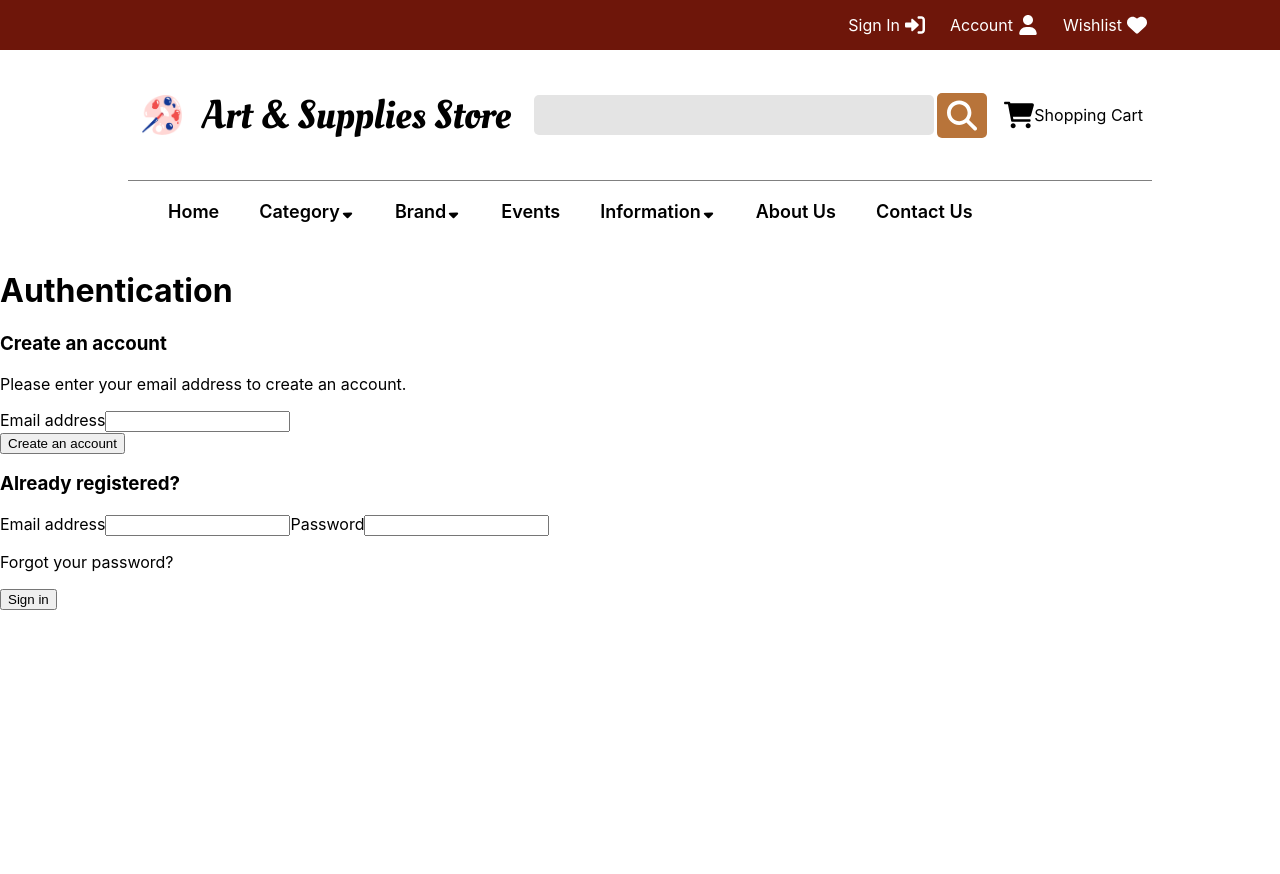
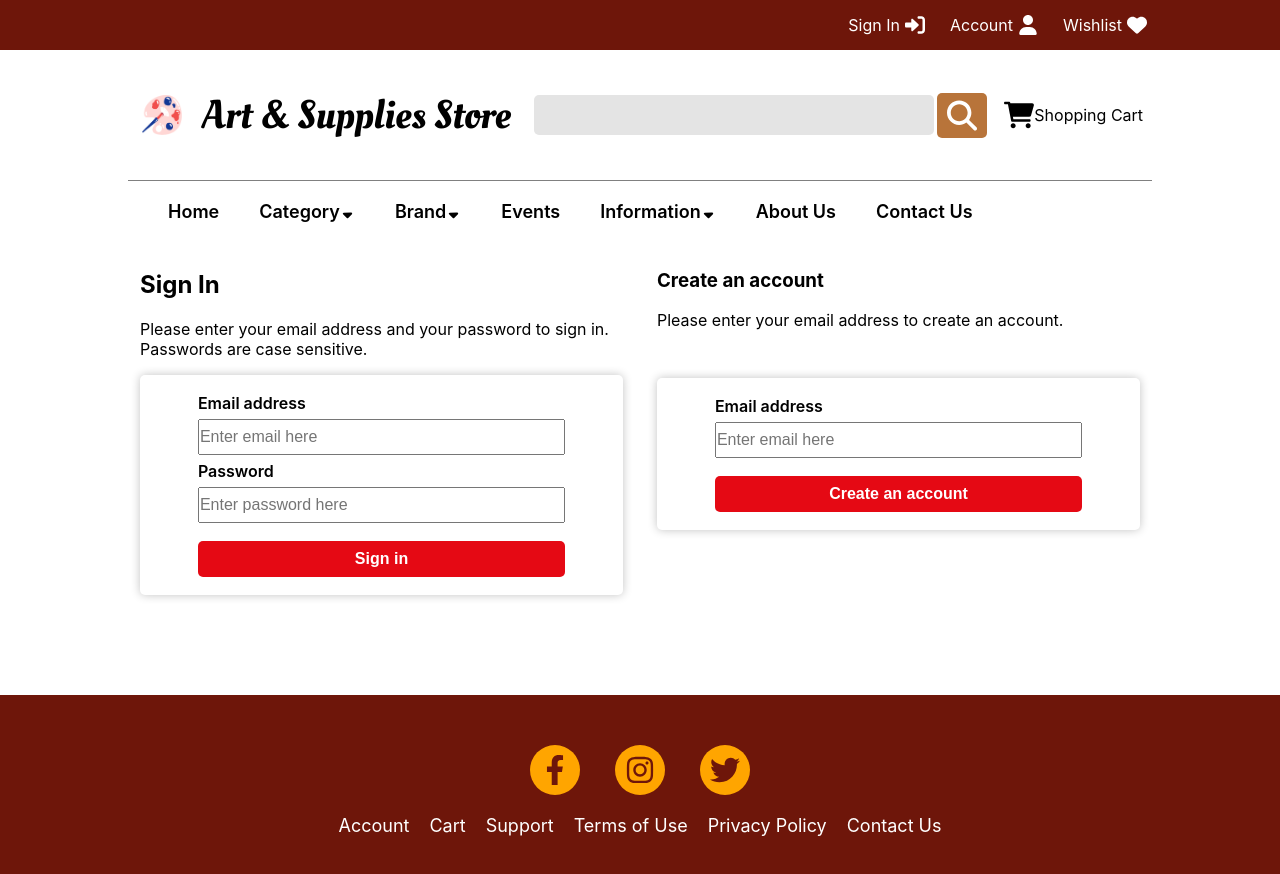
Before and after one commit to asdiAdi/ecommerce, a Next.js app: page /login in a window 1280 px wide. Shown: the top 874 px of the page. Before the commit the page ends 800 px from the top, so only its background shows below. Built offline with nearby package versions, Linux system fonts and the light colour scheme.

Commit message:
feat: added login page, and footers

```diff
--- /dev/null
+++ b/components/footer.tsx
@@ -0,0 +1,28 @@
+import React from "react";
+import styles from "../styles/Home.module.css"
+
+export default function Footer() {
+    return (
+        <footer className={styles.footer}>
+        <div className={styles['icon-container']}>
+          <a className={styles['icon-border']} href='https://www.linkedin.com/in/carl-timothy-adi-a73b1b1a1/' target='_blank' rel="noopener noreferrer">
+            <svg className={styles.icon} width={30} height={30} fill="currentColor" xmlns="http://www.w3.org/2000/svg" viewBox="0 0 320 512"><path d="M279.14 288l14.22-92.66h-88.91v-60.13c0-25.35 12.42-50.06 52.24-50.06h40.42V6.26S260.43 0 225.36 0c-73.22 0-121.08 44.38-121.08 124.72v70.62H22.89V288h81.39v224h100.17V288z" /></svg>
+          </a>
+          <a className={styles['icon-border']} href='https://www.linkedin.com/in/carl-timothy-adi-a73b1b1a1/' target='_blank' rel="noopener noreferrer">
+            <svg className={styles.icon} width={30} height={30} fill="currentColor" xmlns="http://www.w3.org/2000/svg" viewBox="0 0 448 512"><path d="M224.1 141c-63.6 0-114.9 51.3-114.9 114.9s51.3 114.9 114.9 114.9S339 319.5 339 255.9 287.7 141 224.1 141zm0 189.6c-41.1 0-74.7-33.5-74.7-74.7s33.5-74.7 74.7-74.7 74.7 33.5 74.7 74.7-33.6 74.7-74.7 74.7zm146.4-194.3c0 14.9-12 26.8-26.8 26.8-14.9 0-26.8-12-26.8-26.8s12-26.8 26.8-26.8 26.8 12 26.8 26.8zm76.1 27.2c-1.7-35.9-9.9-67.7-36.2-93.9-26.2-26.2-58-34.4-93.9-36.2-37-2.1-147.9-2.1-184.9 0-35.8 1.7-67.6 9.9-93.9 36.1s-34.4 58-36.2 93.9c-2.1 37-2.1 147.9 0 184.9 1.7 35.9 9.9 67.7 36.2 93.9s58 34.4 93.9 36.2c37 2.1 147.9 2.1 184.9 0 35.9-1.7 67.7-9.9 93.9-36.2 26.2-26.2 34.4-58 36.2-93.9 2.1-37 2.1-147.8 0-184.8zM398.8 388c-7.8 19.6-22.9 34.7-42.6 42.6-29.5 11.7-99.5 9-132.1 9s-102.7 2.6-132.1-9c-19.6-7.8-34.7-22.9-42.6-42.6-11.7-29.5-9-99.5-9-132.1s-2.6-102.7 9-132.1c7.8-19.6 22.9-34.7 42.6-42.6 29.5-11.7 99.5-9 132.1-9s102.7-2.6 132.1 9c19.6 7.8 34.7 22.9 42.6 42.6 11.7 29.5 9 99.5 9 132.1s2.7 102.7-9 132.1z" /></svg>
+          </a>
+          <a className={styles['icon-border']} href='https://www.linkedin.com/in/carl-timothy-adi-a73b1b1a1/' target='_blank' rel="noopener noreferrer">
+            <svg className={styles.icon} width={30} height={30} fill="currentColor" xmlns="http://www.w3.org/2000/svg" viewBox="0 0 512 512"><path d="M459.37 151.716c.325 4.548.325 9.097.325 13.645 0 138.72-105.583 298.558-298.558 298.558-59.452 0-114.68-17.219-161.137-47.106 8.447.974 16.568 1.299 25.34 1.299 49.055 0 94.213-16.568 130.274-44.832-46.132-.975-84.792-31.188-98.112-72.772 6.498.974 12.995 1.624 19.818 1.624 9.421 0 18.843-1.3 27.614-3.573-48.081-9.747-84.143-51.98-84.143-102.985v-1.299c13.969 7.797 30.214 12.67 47.431 13.319-28.264-18.843-46.781-51.005-46.781-87.391 0-19.492 5.197-37.36 14.294-52.954 51.655 63.675 129.3 105.258 216.365 109.807-1.624-7.797-2.599-15.918-2.599-24.04 0-57.828 46.782-104.934 104.934-104.934 30.213 0 57.502 12.67 76.67 33.137 23.715-4.548 46.456-13.32 66.599-25.34-7.798 24.366-24.366 44.833-46.132 57.827 21.117-2.273 41.584-8.122 60.426-16.243-14.292 20.791-32.161 39.308-52.628 54.253z" /></svg>
+          </a >
+        </div>
+        <div className={styles['footer-links']}>
+          <div>Account</ div>
+          <div>Cart</div>
+          <div>Support</div>
+          <div>Terms of Use</div>
+          <div>Privacy Policy</ div>
+          <div>Contact Us</div>
+        </div>
+      </footer>
+    )
+}
--- a/pages/canvas-board.tsx
+++ b/pages/canvas-board.tsx
@@ -1,11 +1,11 @@
 import React from "react";
 import Topbar from "../components/topbar";
 import Topnav from "../components/topnav";
+import Footer from "../components/footer";
 import styles from "../styles/productDisplay.module.css"
 import Image from "next/image";
 import { v4 as uuidv4 } from 'uuid';
 import { IProduct } from '../models/Product';
-
 
 const Card = (props: { product: IProduct }) => {
     return (
@@ -65,10 +65,8 @@ export default function CanvasBoard(props: { products: IProduct[] }) {
                         ))
                     }
                 </div>
-
-
             </main>
-
+            <Footer/>
         </div>
     )
 }
--- a/pages/login.tsx
+++ b/pages/login.tsx
@@ -1,51 +1,47 @@
 import Topbar from "../components/topbar";
 import Topnav from "../components/topnav";
+import Footer from "../components/footer";
+import styles from "../styles/login.module.css";
 
 export default function Login() {
     return (
-        <div>
+        <div className={styles.container}>
             <header>
                 <Topbar />
                 <Topnav />
             </header>
-            <main className="container">
-                <h1 className="page-heading">Authentication</h1>
-                <form action="https://theoilpaintstore.com/login" method="post" id="create-account_form" className="box">
-                    <h3 className="page-subheading">Create an account</h3>
-                    <p>Please enter your email address to create an account.</p>
-                    <div className="alert alert-danger" id="create_account_error" style={{ display: 'none' }}></div>
-                    <div className="form-group">
-                        <label htmlFor="email_create">Email address</label>
-                        <input type="email" className="is_required validate account_input form-control" data-validate="isEmail" id="email_create" name="email_create" value="" />
-                        <div className="submit">
-                            <input type="hidden" className="hidden" name="back" value="my-account" />						<button className="btn btn-outline button button-medium exclusive" type="submit" id="SubmitCreate" name="SubmitCreate">
-                                <span>
-                                    <i className="fa fa-user left"></i>
-                                    Create an account
-                                </span>
+            <main className={styles['main-container']}>
+                <div className={styles['form-container']}>
+                    <section>
+                        <h2>Sign In</h2>
+                        <p>Please enter your email address and your password to sign in. Passwords are case sensitive.</p>
+                        <form action="#" className={styles.form}>
+                            <label htmlFor="email">Email address</label>
+                            <input className={styles.email} data-validate="isEmail" type="email" id="email" name="email" placeholder="Enter email here" />
+                            <label htmlFor="password">Password</label>
+                            <input className={styles.password} type="password" id="password" name="password" placeholder="Enter password here" />
+                            <button type="submit">
+                                Sign in
                             </button>
-                            <input type="hidden" className="hidden" name="SubmitCreate" value="Create an account" />
-                        </div>
-                    </div>
-                </form>
-                <form action="https://theoilpaintstore.com/login" method="post" id="login_form" className="box">
-                    <h3 className="page-subheading">Already registered?</h3>
-                    <label htmlFor="email">Email address</label>
-                    <input className="is_required validate account_input form-control" data-validate="isEmail" type="email" id="email" name="email" value="" />
-                    <label htmlFor="passwd">Password</label>
-                    <input className="is_required validate account_input form-control" type="password" data-validate="isPasswd" id="passwd" name="passwd" value="" />
-                    <p className="lost_password form-group"><a href="https://theoilpaintstore.com/password-recovery" title="Recover your forgotten password" rel="nofollow">Forgot your password?</a></p>
-                    <p className="submit">
-                        <input type="hidden" className="hidden" name="back" value="my-account" />						<button type="submit" id="SubmitLogin" name="SubmitLogin" className="button btn btn-outline button-medium">
-                            <span>
-                                <i className="fa fa-lock left"></i>
-                                Sign in
-                            </span>
-                        </button>
-                    </p>
-                </form>
+                        </form>
+                    </section>
+                    <section>
+                        <h3 className="page-subheading">Create an account</h3>
+                        <p>Please enter your email address to create an account.</p>
+                        <div className={styles.newline}></div>
+                        <form action="#" className={styles.form}>
+                            <label htmlFor="email_create">Email address</label>
+                            <input type="email" id="email_create" name="email_create" placeholder="Enter email here" />
+                            <input type="hidden" className="hidden" name="back" value="my-account" />
+                            <button type="submit">
+                                Create an account
+                            </button>
+                        </form>
+                    </section>
 
+                </div>
             </main>
+            <Footer/>
         </div>
 
     )
--- /dev/null
+++ b/styles/login.module.css
@@ -0,0 +1,70 @@
+.main-container {
+    max-width: 500px;
+    margin: auto;
+    margin-top: 0;
+
+    margin-bottom: 100px;
+}
+
+.form-container {
+    margin: 0 12px;
+    /* max-width: 500px; */
+}
+
+.form {
+    box-sizing: border-box;
+    box-shadow: rgb(0 0 0 / 24%) 0px 0px 10px;
+    border-radius: 5px;
+    padding: 12px;
+    height: auto;
+}
+
+.form * {
+    box-sizing: border-box;
+    display: block;
+    width: 80%;
+    margin: 6px auto;
+    padding: 0;
+    font-size: 16px;
+}
+
+.form label {
+    font-weight: 600;
+}
+
+.form input {
+    height: 36px;
+}
+
+.form button {
+    margin-top: 18px;
+    height: 36px;
+    font-weight: 700;
+    color: white;
+    background-color: rgb(229, 9, 20);
+    border: none;
+    border-radius: 5px;
+}
+
+@media (min-width: 768px) {
+    .container {
+        display: flex;
+        min-height: 100vh;
+        flex-direction: column;
+        justify-content: space-between;
+    }
+
+    .main-container {
+        max-width: 1024px;
+    }
+
+    .form-container {
+        gap: 34px;
+        display: grid;
+        grid-template-columns: 1fr 1fr;
+    }
+
+    .newline {
+        height: 32px;
+    }
+}
```
Also changed, not shown: components/topbar.tsx (+4 -4 lines), pages/index.tsx (+2 -21 lines), styles/productDisplay.module.css (+2 -7 lines).
